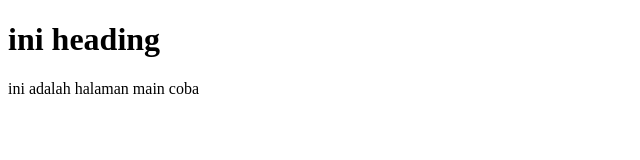
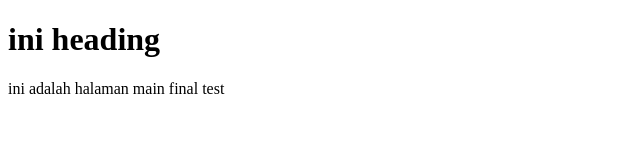
Before and after one commit to Priyan-Fadhil-Supriyadi/go_priyan-fadhil-supriyadi, a plain HTML site: page 2_Version Control and Branch Management (Git)/coba.html in a window 1280 px wide. Shown: the full height of the page, 0-640 px from the left. Drawn offline with Linux system fonts and the light colour scheme.

Commit message:
percobaan terakhir

```diff
--- a/2_Version Control and Branch Management (Git)/coba.html
+++ b/2_Version Control and Branch Management (Git)/coba.html
@@ -8,6 +8,6 @@
 </head>
 <body>
     <h1>ini heading</h1>
-    <p>ini adalah halaman main coba</p>
+    <p>ini adalah halaman main final test</p>
 </body>
 </html>
```
